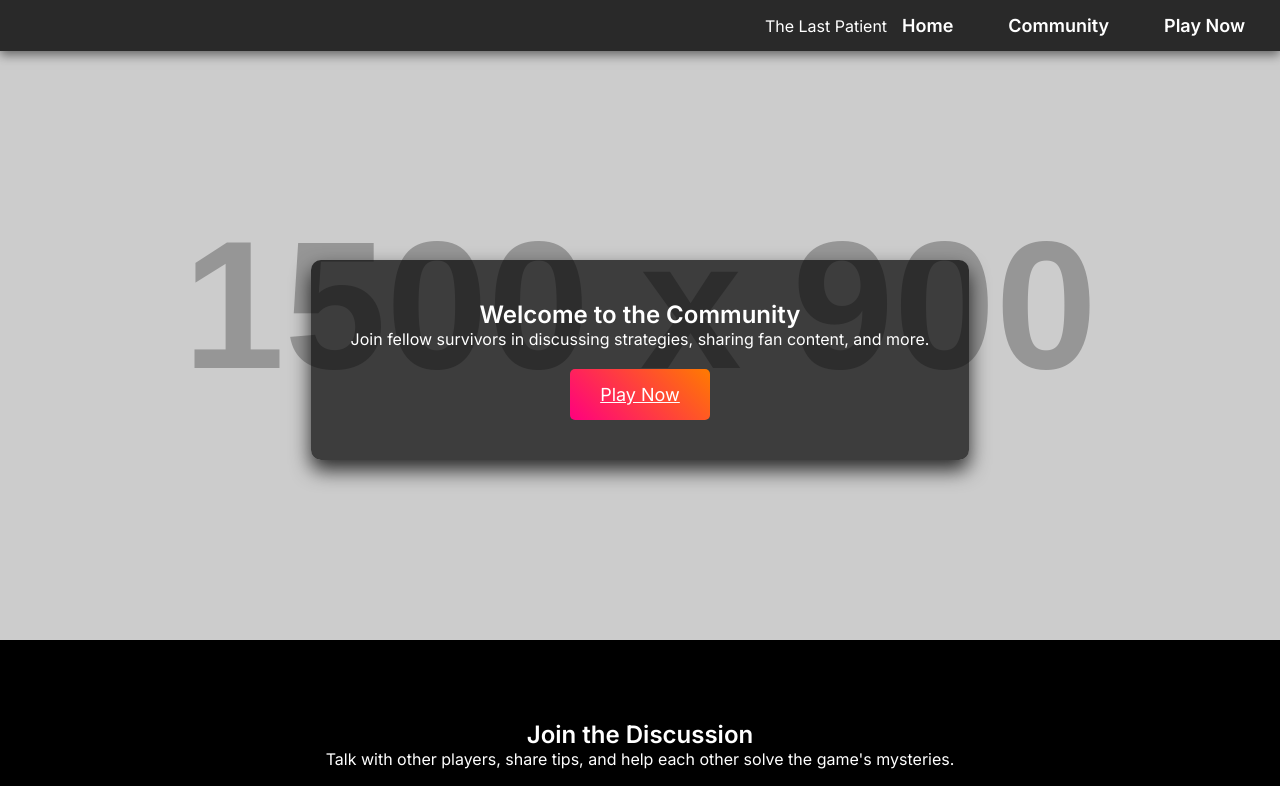
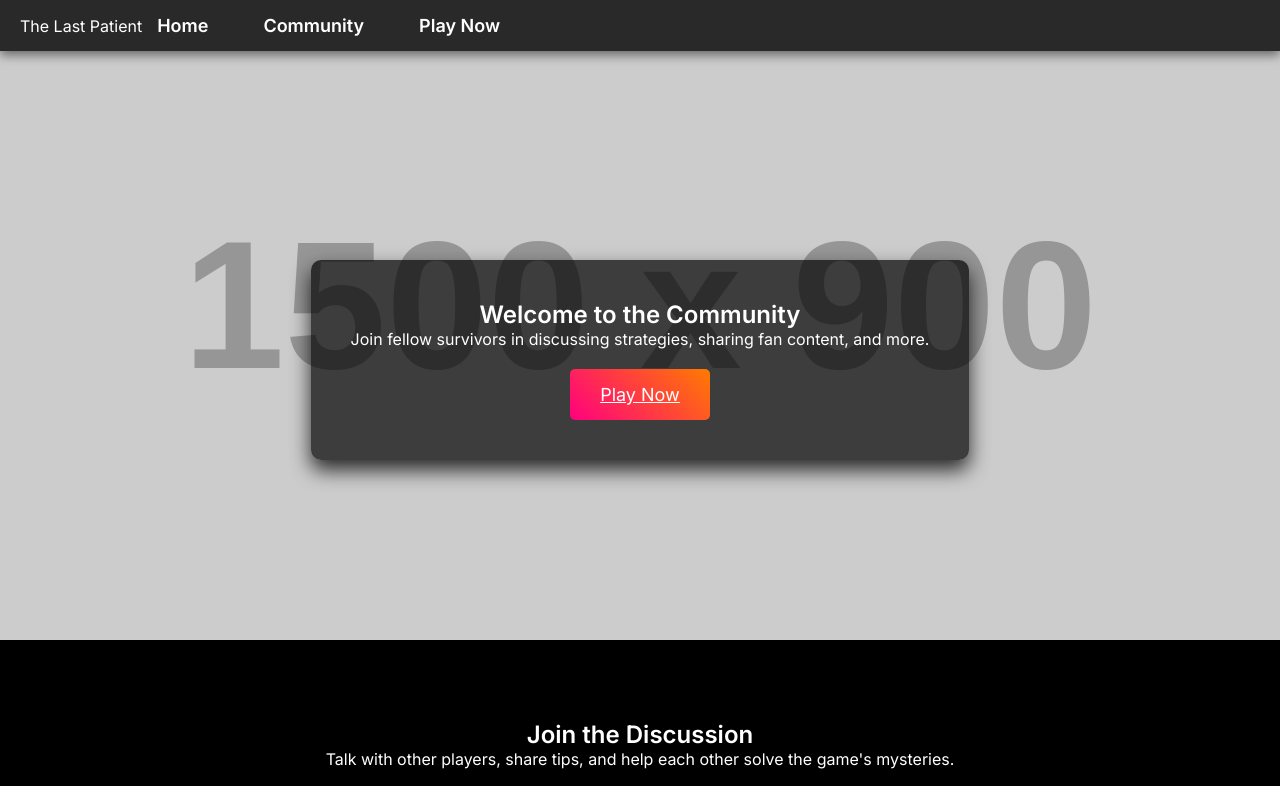
Before and after one commit to MaxiEliteExecutor/Netlifysus, a plain HTML site: page comunity.html in a window 1280 px wide. Shown: the top 786 px of the page. Drawn offline with Linux system fonts and the light colour scheme; placeholder pictures from the web are drawn by us.

Commit message:
Update comunity.html

```diff
--- a/comunity.html
+++ b/comunity.html
@@ -36,10 +36,11 @@
 
         nav {
             display: flex;
-            justify-content: flex-end; /* Align the nav links to the right */
+            justify-content: flex-start; /* Align the nav links to the left */
             align-items: center;
             width: 100%;
         }
+
 
 
         .nav-links {
```
